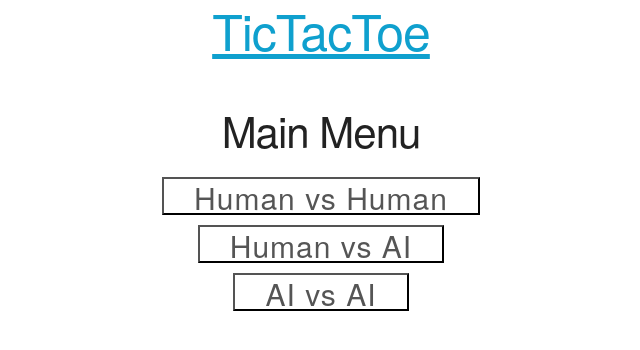
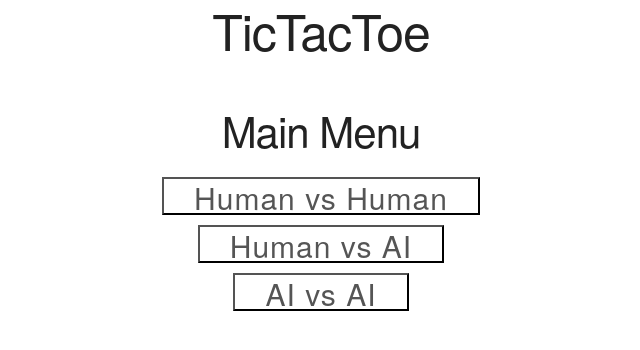
Before and after one commit to pgaret/TicTacToe, a plain HTML site: page index.html in a window 1280 px wide. Shown: the whole page, without its empty margins (319-959 px from the left). Drawn offline with nearby package versions, Linux system fonts and the light colour scheme.

Commit message:
Removed link from title pending further research

```diff
--- a/index.html
+++ b/index.html
@@ -16,7 +16,7 @@
     <script type="text/javascript" src="./js/Ai.js"></script>
   </head>
   <body>
-    <a href="https://www.pgaret.github.io/TicTacToe"><h1>TicTacToe</h1></a>
+    <h1>TicTacToe</h1>
     <br>
     <div id="main_menu">
       <h2>Main Menu</h2>
```
